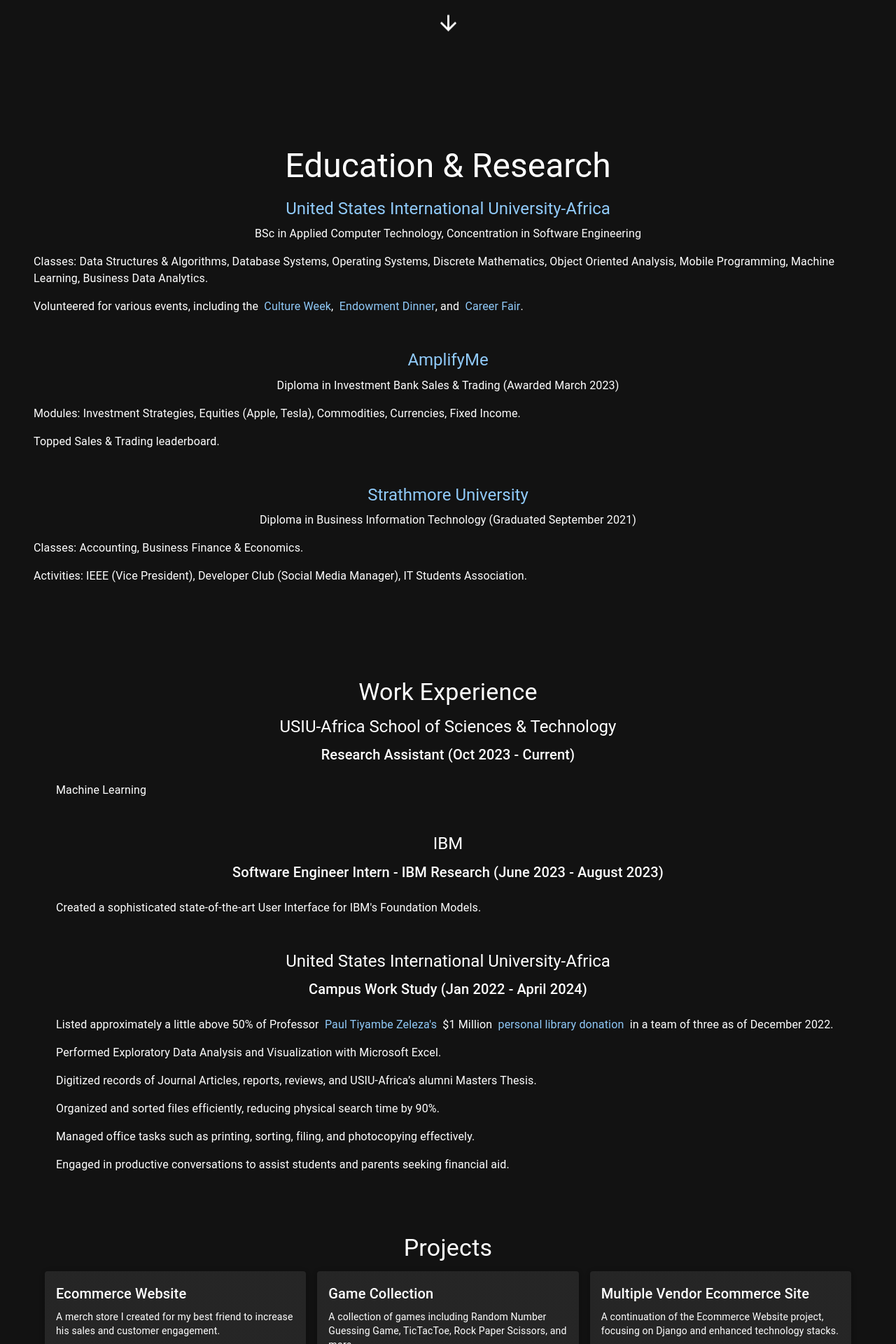
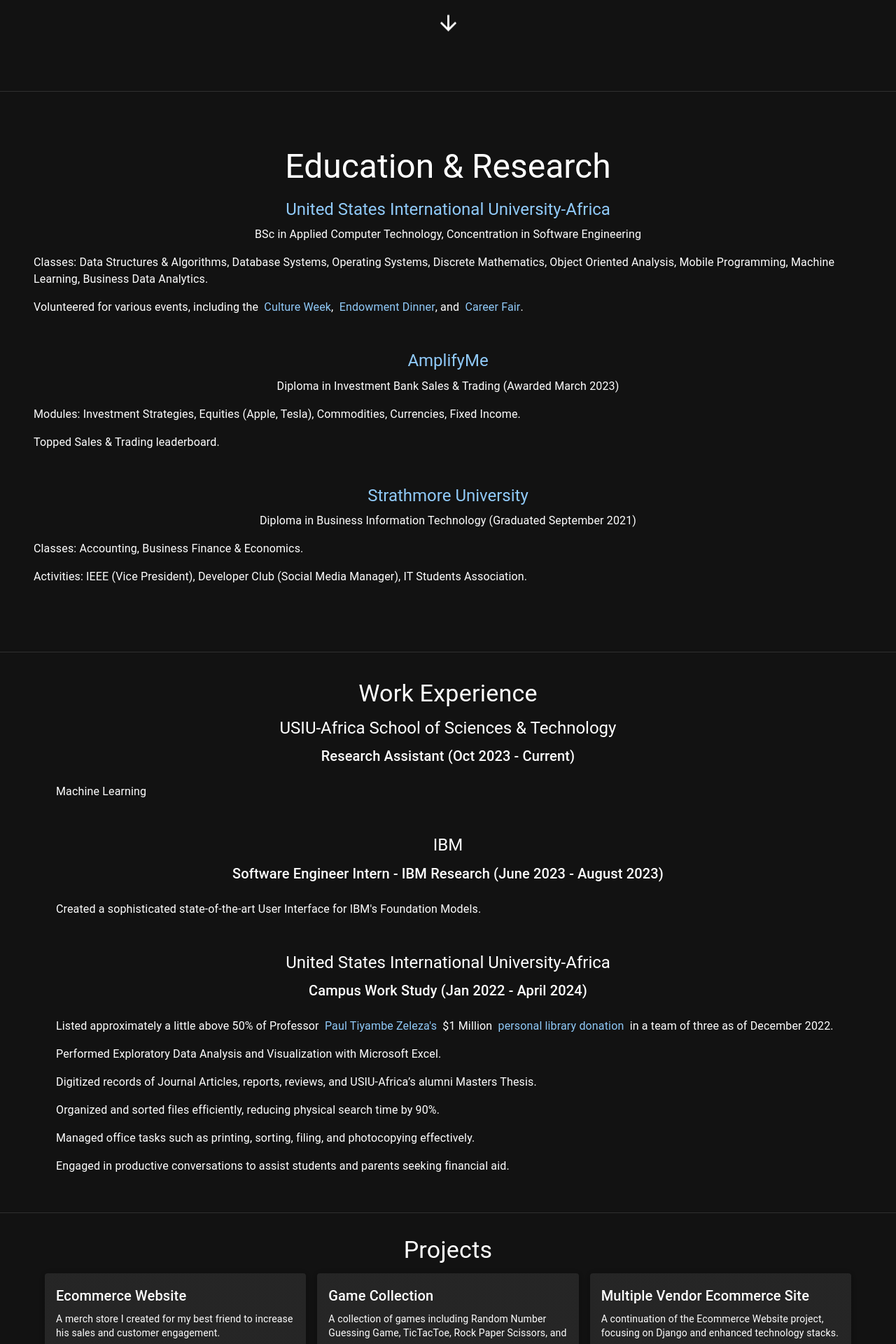
Before and after one commit to olivernjeru/olivernjeru.github.io, a React (Create React App) app: page / in a window 1280 px wide. Shown: the part 720-2640 px from the top of the page at 70% size. Built offline with nearby package versions, Linux system fonts and the light colour scheme.

Commit message:
add mui Dividers to separate the following sections
Education from HomePage
Experience from Education
ProjectList from Experience
Skills from ProjectList
Awards from Skills
Certificates from Awards

```diff
--- a/src/App.js
+++ b/src/App.js
@@ -9,6 +9,7 @@
 import Awards from "./components/Awards";
 import Certificates from "./components/Certificates";
 import Footer from "./components/Footer";
+import Divider from '@mui/material/Divider';
 
 const theme = createTheme({
   palette: {
@@ -58,11 +59,17 @@
       <div style={{ overflowX: "hidden", marginTop: "50px" }}>
         <Navbar />
         <HomePage />
+        <Divider />
         <Education />
+        <Divider />
         <Experience />
+        <Divider />
         <ProjectList />
+        <Divider />
         <Skills />
+        <Divider />
         <Awards />
+        <Divider />
         <Certificates />
         <Footer />
       </div>
```
